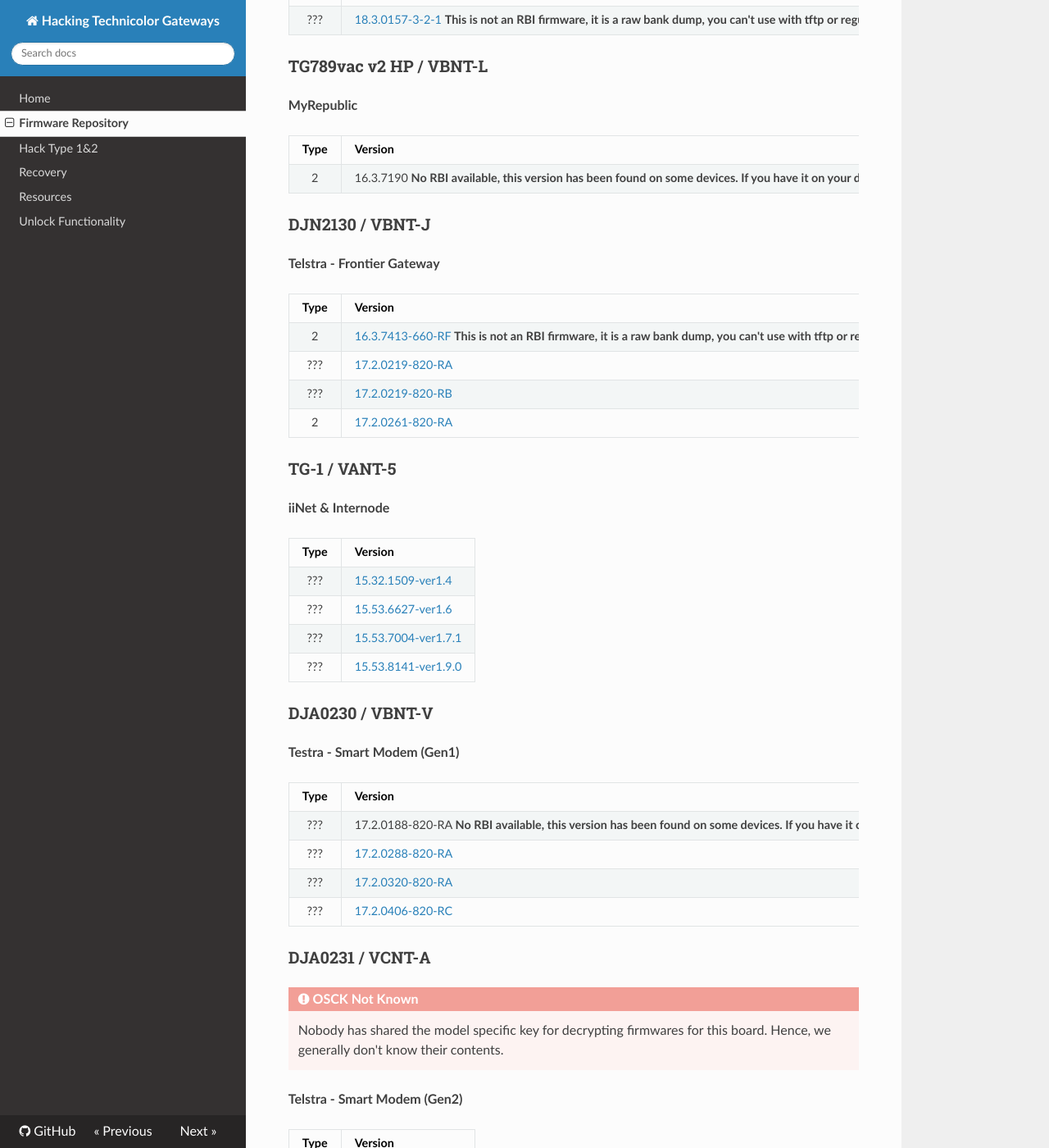
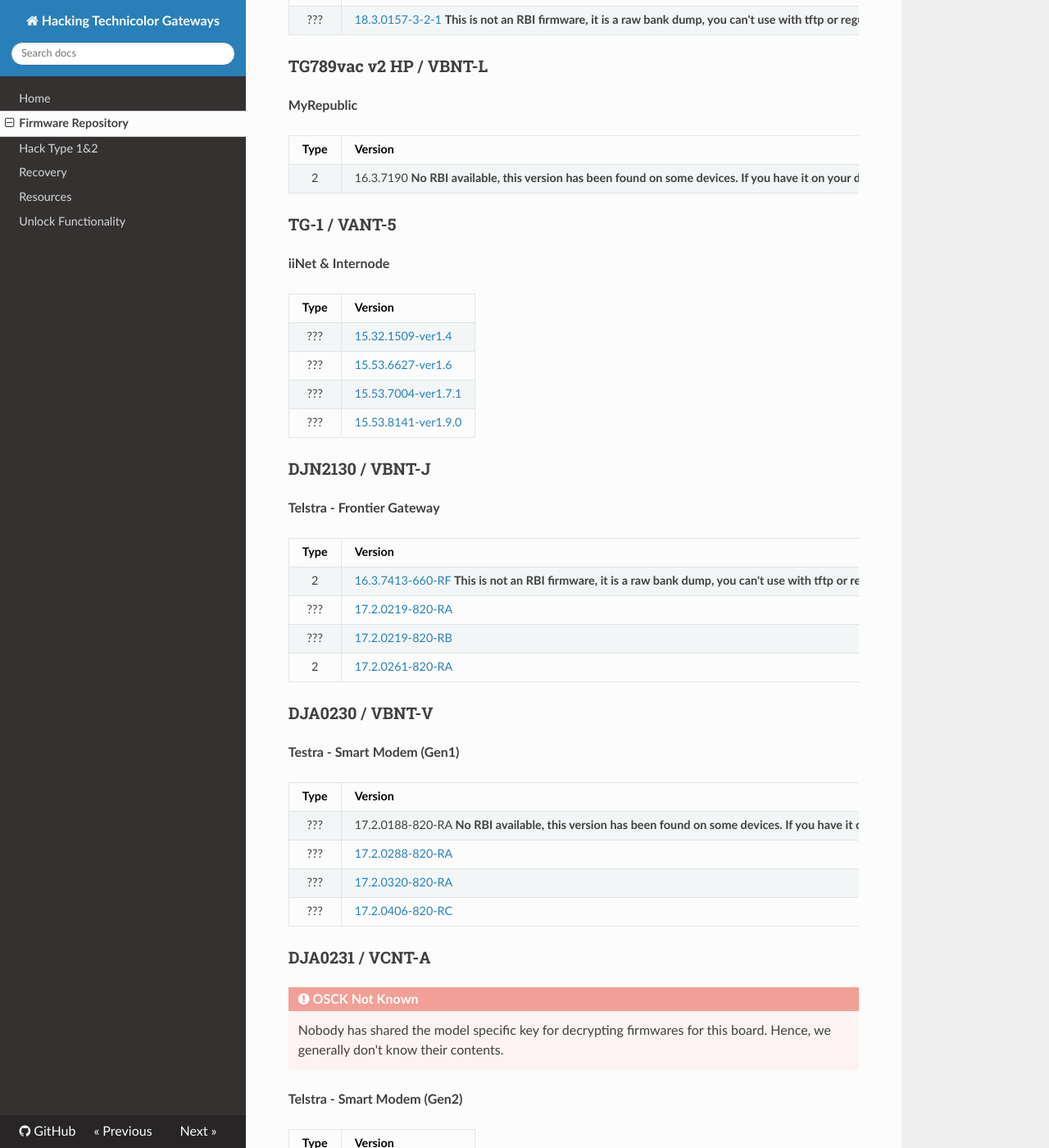
Before and after one commit to hack-technicolor/hack-technicolor, an MkDocs documentation site: the page built from docs/Firmware Repository.md, in a window 1280 px wide and 1400 px high, scrolled down 2477 px. Shown: the whole window at 82% size. Built offline with MkDocs 1.6.1, drawn with Linux system fonts in a browser that asks for light colours; nearby versions of some CDN libraries; some of the changed lines change nothing that is shown.

Commit message:
Fix tg1 order

```diff
--- a/docs/Firmware Repository.md
+++ b/docs/Firmware Repository.md
@@ -99,17 +99,6 @@
 |:------:|:-----------------|
 | 2      | 16.3.7190 **No RBI available, this version has been found on some devices. If you have it on your device please share a dump! Ask for help if you don't know how to get the dump.** |
 
-### DJN2130 / VBNT-J
-
-**Telstra - Frontier Gateway**
-
-| Type   | Version          |
-|:------:|:-----------------|
-| 2      | [16.3.7413-660-RF](https://github.com/kevdagoat/hack-technicolor/raw/master/firmware/vbnt-j_CRF640-16.3.7413-660-RF-bank_dump.xz) **This is not an RBI firmware, it is a raw bank dump, you can't use with tftp or regular firmware upgrade tools** |
-| ???    | [17.2.0219-820-RA](http://fwstore.bdms.telstra.net/Technicolor_vbnt-j_CRF752/vbnt-j_CRF752-17.2.0219-820-RA.rbi) |
-| ???    | [17.2.0219-820-RB](http://fwstore.bdms.telstra.net/Technicolor_vbnt-j_CRF778-17.2.0219-820-RB/vbnt-j_CRF778-17.2.0219-820-RB.rbi) |
-| 2      | [17.2.0261-820-RA](http://fwstore.bdms.telstra.net/Technicolor_vbnt-j_CRF847-17.2.0261-820-RA/vbnt-j_CRF847-17.2.0261-820-RA.rbi) |
-
 ### TG-1 / VANT-5
 
 **iiNet & Internode**
@@ -121,6 +110,17 @@
 | ???    | [15.53.7004-ver1.7.1](ftp://ftp.iinet.net.au/pub/iinet/firmware/TG-1/VANT-5/vant-5_15.53.7004-ver1.7.1-CRF557-1721003.rbi) |
 | ???    | [15.53.8141-ver1.9.0](ftp://ftp.iinet.net.au/pub/iinet/firmware/TG-1/VANT-5/vant-5_15.53.8141-ver1.9.0-CRF775-1721002.rbi) |
 
+
+### DJN2130 / VBNT-J
+
+**Telstra - Frontier Gateway**
+
+| Type   | Version          |
+|:------:|:-----------------|
+| 2      | [16.3.7413-660-RF](https://github.com/kevdagoat/hack-technicolor/raw/master/firmware/vbnt-j_CRF640-16.3.7413-660-RF-bank_dump.xz) **This is not an RBI firmware, it is a raw bank dump, you can't use with tftp or regular firmware upgrade tools** |
+| ???    | [17.2.0219-820-RA](http://fwstore.bdms.telstra.net/Technicolor_vbnt-j_CRF752/vbnt-j_CRF752-17.2.0219-820-RA.rbi) |
+| ???    | [17.2.0219-820-RB](http://fwstore.bdms.telstra.net/Technicolor_vbnt-j_CRF778-17.2.0219-820-RB/vbnt-j_CRF778-17.2.0219-820-RB.rbi) |
+| 2      | [17.2.0261-820-RA](http://fwstore.bdms.telstra.net/Technicolor_vbnt-j_CRF847-17.2.0261-820-RA/vbnt-j_CRF847-17.2.0261-820-RA.rbi) |
 
 ### DJA0230 / VBNT-V
 
```
